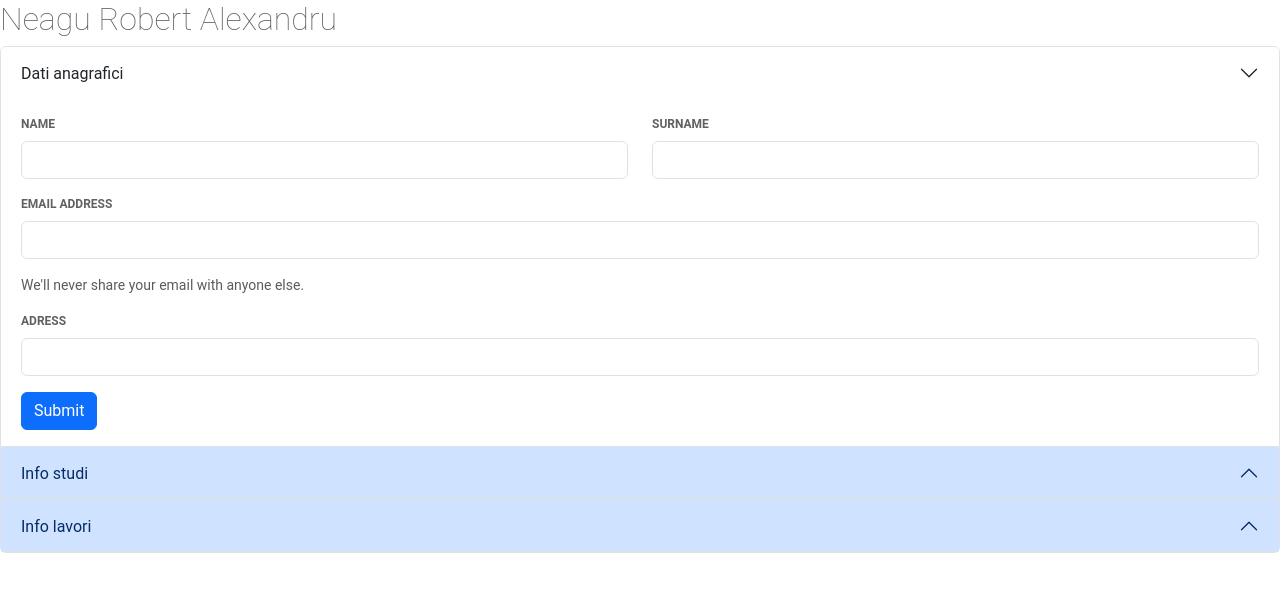
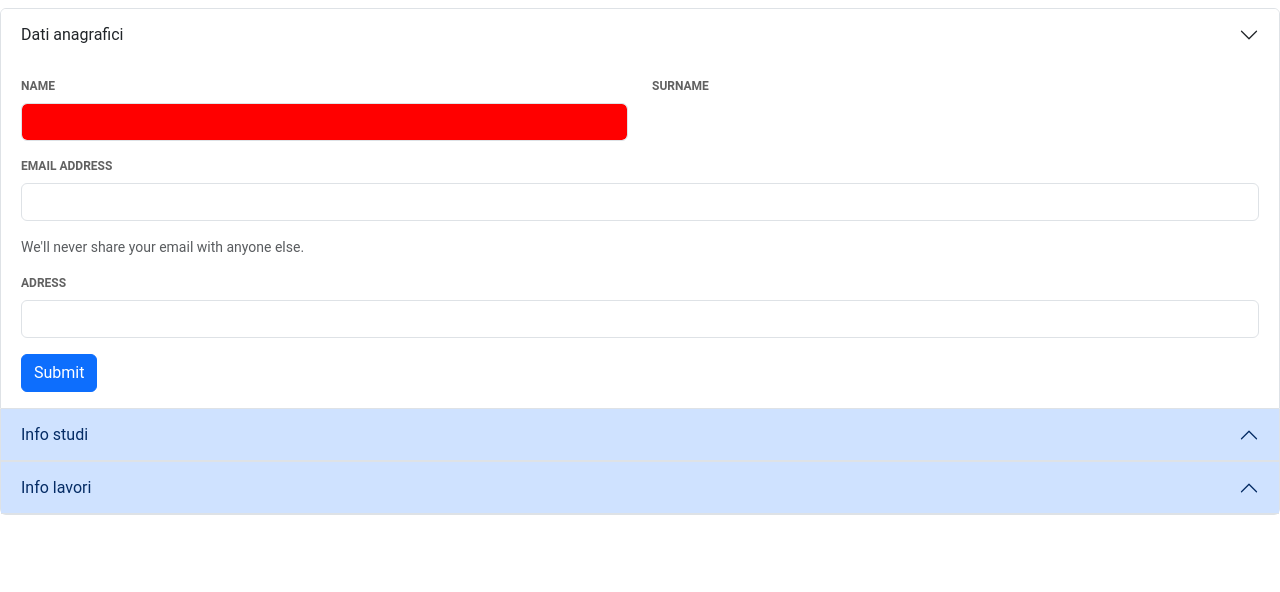
Before and after one commit to NeaguRobertAlexandru31/angular-03, an Angular app: page / in a window 1280 px wide. Shown: the top 592 px of the page. Built offline with nearby package versions, Linux system fonts and the light colour scheme.

Commit message:
validazione-form-OK

```diff
--- a/src/app/app.component.html
+++ b/src/app/app.component.html
@@ -1,38 +1,70 @@
-<h1>Neagu Robert Alexandru</h1>
+<h1>{{ name }}</h1>
 <div class="accordion" id="accordionExample">
-
   <div class="accordion-item">
     <h2 class="accordion-header">
-      <button class="accordion-button" type="button" (click)="toggleSezione('datiAnagrafici')"
-        [class.collapsed]="datiAnagrafici">
+      <button
+        class="accordion-button"
+        type="button"
+        (click)="toggleSezione('datiAnagrafici')"
+        [class.collapsed]="datiAnagrafici"
+      >
         Dati anagrafici
       </button>
     </h2>
-    <div id="collapseOne" class="accordion-collapse collapse" [class.show]="datiAnagrafici">
+    <div
+      id="collapseOne"
+      class="accordion-collapse collapse"
+      [class.show]="datiAnagrafici"
+    >
       <div class="accordion-body">
         <form>
           <div class="row">
             <div class="col">
               <div class="mb-3">
                 <label for="exampleInputName" class="form-label">Name</label>
-                <input type="text" class="form-control" id="exampleInputName" name="name" [(ngModel)]="name">
+                <input
+                  type="text"
+                  class="form-control"
+                  id="exampleInputName"
+                  name="name"
+                  [(ngModel)]="name"
+                  minlength="4"
+                  maxlength="20"
+                  required
+                />
               </div>
             </div>
             <div class="col">
               <div class="mb-3">
-                <label for="exampleInputSurname" class="form-label">Surname</label>
-                <input type="text" class="form-control" id="exampleInputSurname">
+                <label for="exampleInputSurname" class="form-label"
+                  >Surname</label
+                >
+                <input
+                  type="text"
+                  class="form-control"
+                  id="exampleInputSurname"
+                  *ngIf="name.length>5"
+                />
               </div>
             </div>
           </div>
           <div class="mb-3">
-            <label for="exampleInputEmail1" class="form-label">Email address</label>
-            <input type="email" class="form-control" id="exampleInputEmail1" aria-describedby="emailHelp">
-            <div id="emailHelp" class="form-text">We'll never share your email with anyone else.</div>
+            <label for="exampleInputEmail1" class="form-label"
+              >Email address</label
+            >
+            <input
+              type="email"
+              class="form-control"
+              id="exampleInputEmail1"
+              aria-describedby="emailHelp"
+            />
+            <div id="emailHelp" class="form-text">
+              We'll never share your email with anyone else.
+            </div>
           </div>
           <div class="mb-3">
             <label for="exampleInputAdress" class="form-label">Adress</label>
-            <input type="text" class="form-control" id="exampleInputAdress">
+            <input type="text" class="form-control" id="exampleInputAdress" />
           </div>
 
           <button type="submit" class="btn btn-primary">Submit</button>
@@ -43,12 +75,20 @@
 
   <div class="accordion-item">
     <h2 class="accordion-header">
-      <button class="accordion-button collapsed" type="button" (click)="toggleSezione('infoStudi')"
-        [class.collapsed]="infoStudi">
+      <button
+        class="accordion-button collapsed"
+        type="button"
+        (click)="toggleSezione('infoStudi')"
+        [class.collapsed]="infoStudi"
+      >
         Info studi
       </button>
     </h2>
-    <div id="collapseTwo" class="accordion-collapse collapse" [class.show]="infoStudi">
+    <div
+      id="collapseTwo"
+      class="accordion-collapse collapse"
+      [class.show]="infoStudi"
+    >
       <div class="accordion-body">
         <p>Tabella con info studi</p>
       </div>
@@ -57,22 +97,28 @@
 
   <div class="accordion-item">
     <h2 class="accordion-header">
-      <button class="accordion-button collapsed" type="button" (click)="toggleSezione('infoLavori')"
-        [class.collapsed]="infoLavori">
+      <button
+        class="accordion-button collapsed"
+        type="button"
+        (click)="toggleSezione('infoLavori')"
+        [class.collapsed]="infoLavori"
+      >
         Info lavori
       </button>
     </h2>
-    <div id="collapseThree" class="accordion-collapse collapse" [class.show]="infoLavori">
+    <div
+      id="collapseThree"
+      class="accordion-collapse collapse"
+      [class.show]="infoLavori"
+    >
       <div class="accordion-body">
         <p>Tabella con info lavori</p>
       </div>
     </div>
   </div>
-
 </div>
 
 <router-outlet></router-outlet>
-
 
 <!--
 Copyright Google LLC. All Rights Reserved.
--- a/src/app/app.component.ts
+++ b/src/app/app.component.ts
@@ -9,15 +9,11 @@ export class AppComponent implements OnInit {
   datiAnagrafici = true;
   infoStudi = false;
   infoLavori = false;
-
-  name:string;
+  name = "";
+  surname ="";
 
   constructor() {
-    this.name='';
-  }
 
-  submitForm(){
-    console.log(this.name);
   }
 
   ngOnInit(): void {}
--- a/src/styles.css
+++ b/src/styles.css
@@ -1,4 +1,12 @@
 /* Global Styles */
+input.ng-invalid{
+  background-color: red;
+}
+
+input.valid{
+  background-color: aquamarine;
+}
+
 .verde{
   color: lime;
 }
```
